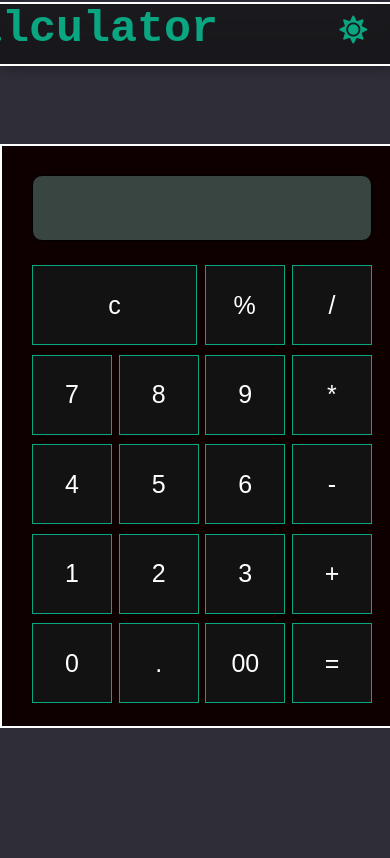
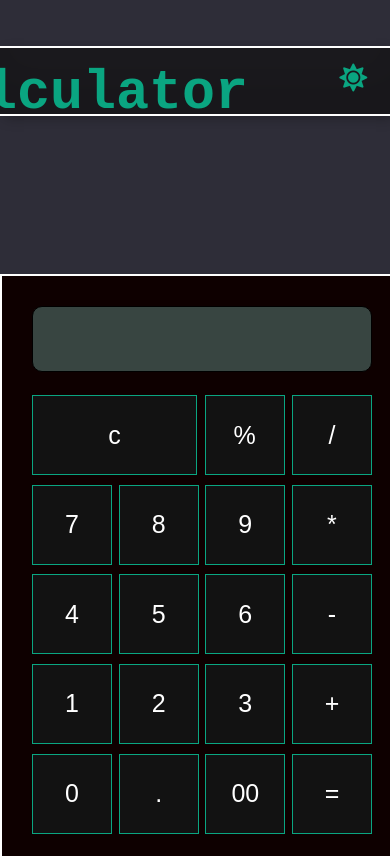
Before and after one commit to shivraj0124/Html-Css-Js_Projects, a plain HTML site: page Calculator/Calculatore.html in a window 390 px wide. Drawn offline with Linux system fonts and the light colour scheme.

Commit message:
Update Style.css

```diff
--- a/Calculator/Style.css
+++ b/Calculator/Style.css
@@ -12,25 +12,26 @@ body {
     display: flex;
     justify-content: center;
     margin-top: 1vw;
-    width: 60vw;
-    height: 60px;
-    background-color: white;
+    width: 100%;
+    height: 80px;
     box-shadow: inset 0 -3em 3em rgba(0, 0, 0, 0.1), 0 0 0 2px rgb(255, 255, 255), 0.3em 0.3em 1em rgba(0, 0, 0, 0.3);
 
     background-color: rgba(17, 17, 17, 0.658);
     color: rgb(10, 165, 129);
+    /* font-size: 55px; */
 
 }
 
 .header h1 {
-    margin-right: 14rem;
-    font-size: 45px;
+    margin-right: 40rem;
+    font-size: 55px;
+    margin-top: 8px;
 }
 
 .header i {
     position: absolute;
-    left: 63%;
-    top: 30px;
+    left: 76%;
+    top: 40px;
     font-size: 28px;
 }
 
@@ -75,7 +76,6 @@ input {
     background-color: rgb(56, 69, 65);
 }
 
-.input-div {}
 
 .btns {
     width: 80px;
@@ -113,7 +113,10 @@ input {
 @media screen and (max-width:1000px) {
 
     .header {
+        padding-top: 6px;
+        margin-top: 3rem;
         width: 100%;
+        height: 60px;
     }
 
     .header h1 {
@@ -124,7 +127,7 @@ input {
     .header i {
         position: absolute;
         left: 87%;
-        top: 1rem;
+        top: 4rem;
         font-size: 28px;
     }
 
@@ -132,14 +135,13 @@ input {
     .outer-container {
         width: 400px;
         height: 560px;
-        margin-top: 5rem;
+        margin-top: 10rem;
 
     }
 
     .rows {
         width: 340px;
         height: 80px;
-
     }
 
     .clear {
```
